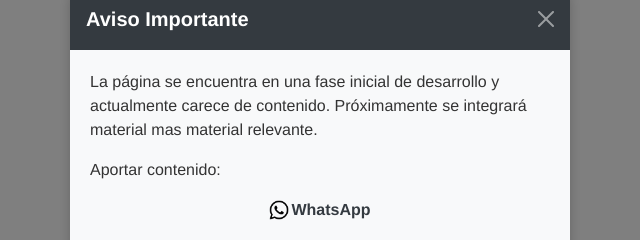
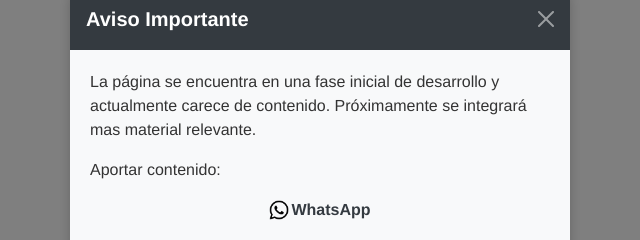
Before and after one commit to skysystembold/materialesUNSCH, a website: page public/index.html in a window 1280 px wide. Shown: the part 277-517 px from the top of the page, 320-960 px from the left. Drawn offline with nearby package versions, Linux system fonts and the light colour scheme; no server answers.

Commit message:
Update index.html

```diff
--- a/public/index.html
+++ b/public/index.html
@@ -141,7 +141,7 @@
         </div>
         <div class="modal-body">
           <p>
-            La página se encuentra en una fase inicial de desarrollo y actualmente carece de contenido. Próximamente se integrará material mas material relevante.
+            La página se encuentra en una fase inicial de desarrollo y actualmente carece de contenido. Próximamente se integrará mas material relevante.
           </p>
           <p>
             Aportar contenido:
```
